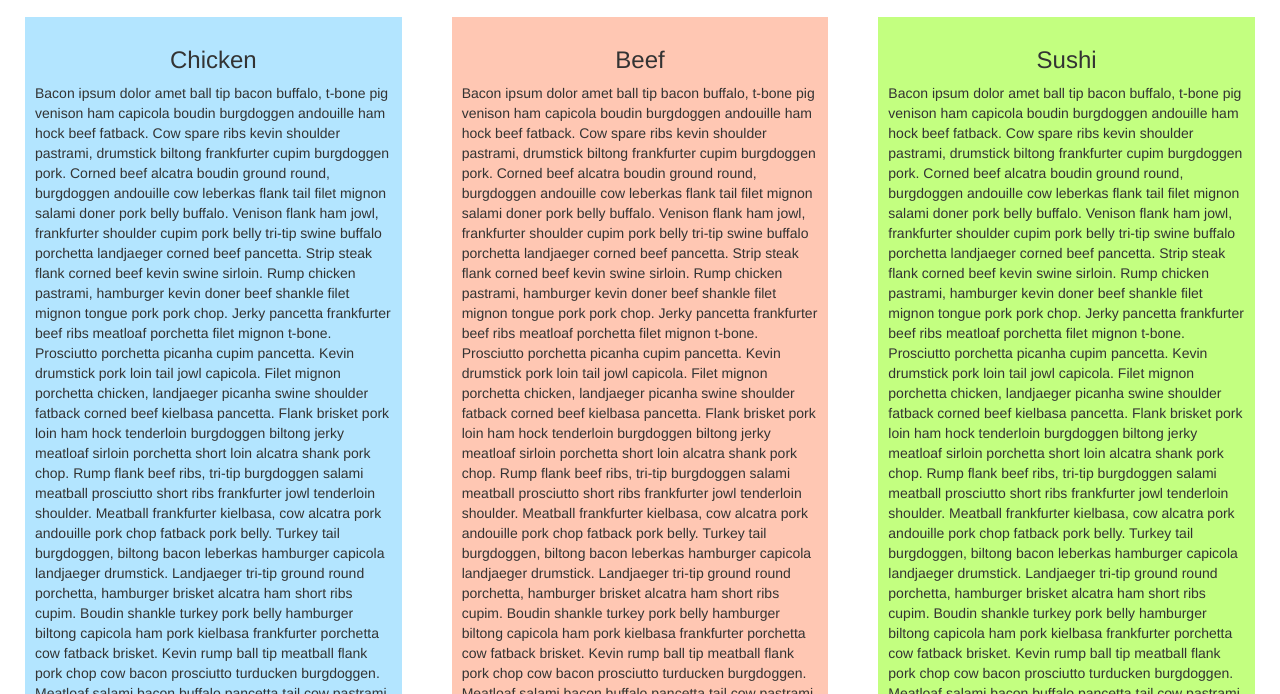
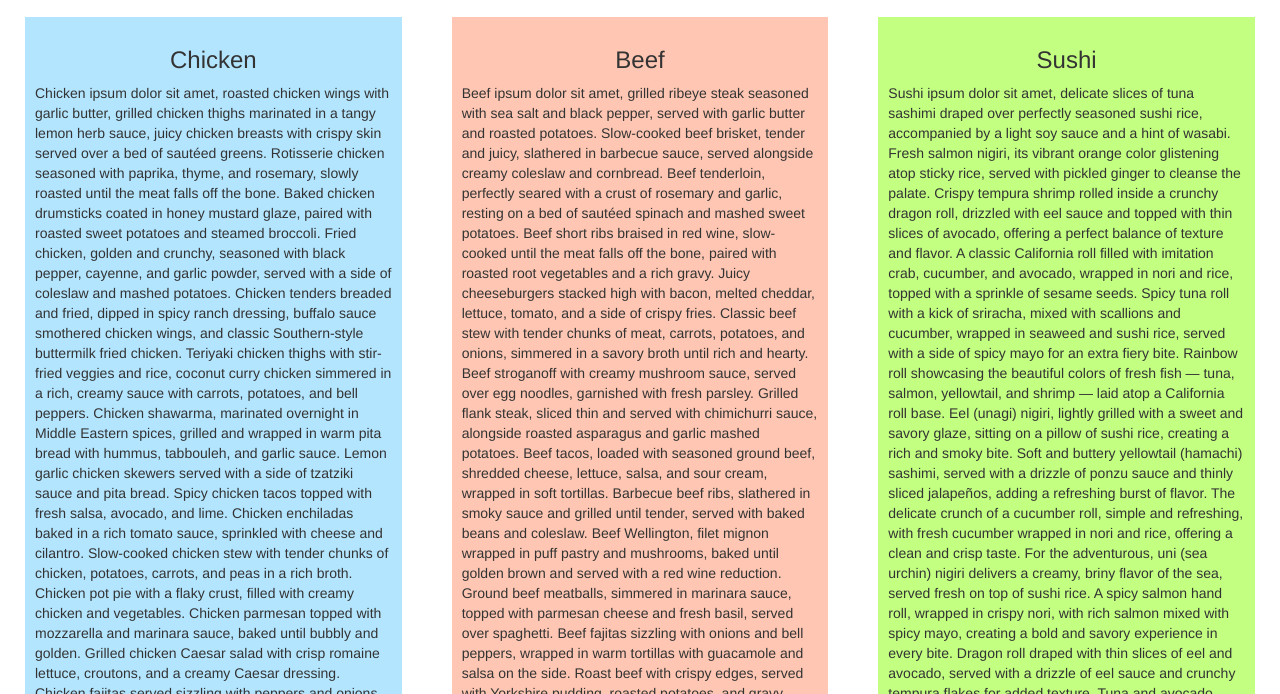
Before and after one commit to vruzhvn/module3-solution, a plain HTML site: page index.html in a window 1280 px wide. Shown: the part 106-800 px from the top of the page. Drawn offline with Linux system fonts and the light colour scheme.

Commit message:
Update index.html

```diff
--- a/index.html
+++ b/index.html
@@ -42,7 +42,7 @@
              <a href="#section-1">Chicken</a>
            </li>
            <li>
-             <a href="#section-2">Beaf</a>
+             <a href="#section-2">Beef</a>
            </li>
            <li>
              <a href="#section-3">Sushi</a>
@@ -63,25 +63,15 @@
           <section id="section-1">
               <h3 class="text-center">Chicken</h3>
               <p>
-                  Bacon ipsum dolor amet ball tip bacon buffalo, t-bone pig venison ham capicola boudin burgdoggen andouille ham hock beef fatback. Cow spare ribs kevin shoulder pastrami, drumstick biltong frankfurter cupim burgdoggen pork. Corned beef alcatra boudin ground round, burgdoggen andouille cow leberkas flank tail filet mignon salami doner pork belly buffalo. Venison flank ham jowl, frankfurter shoulder cupim pork belly tri-tip swine buffalo porchetta landjaeger corned beef pancetta. Strip steak flank corned beef kevin swine sirloin. Rump chicken pastrami, hamburger kevin doner beef shankle filet mignon tongue pork pork chop.
+                  Chicken ipsum dolor sit amet, roasted chicken wings with garlic butter, grilled chicken thighs marinated in a tangy lemon herb sauce, juicy chicken breasts with crispy skin served over a bed of sautéed greens. Rotisserie chicken seasoned with paprika, thyme, and rosemary, slowly roasted until the meat falls off the bone. Baked chicken drumsticks coated in honey mustard glaze, paired with roasted sweet potatoes and steamed broccoli. Fried chicken, golden and crunchy, seasoned with black pepper, cayenne, and garlic powder, served with a side of coleslaw and mashed potatoes. Chicken tenders breaded and fried, dipped in spicy ranch dressing, buffalo sauce smothered chicken wings, and classic Southern-style buttermilk fried chicken.
 
-                  Jerky pancetta frankfurter beef ribs meatloaf porchetta filet mignon t-bone. Prosciutto porchetta picanha cupim pancetta. Kevin drumstick pork loin tail jowl capicola. Filet mignon porchetta chicken, landjaeger picanha swine shoulder fatback corned beef kielbasa pancetta.
+Teriyaki chicken thighs with stir-fried veggies and rice, coconut curry chicken simmered in a rich, creamy sauce with carrots, potatoes, and bell peppers. Chicken shawarma, marinated overnight in Middle Eastern spices, grilled and wrapped in warm pita bread with hummus, tabbouleh, and garlic sauce. Lemon garlic chicken skewers served with a side of tzatziki sauce and pita bread. Spicy chicken tacos topped with fresh salsa, avocado, and lime. Chicken enchiladas baked in a rich tomato sauce, sprinkled with cheese and cilantro.
 
-                  Flank brisket pork loin ham hock tenderloin burgdoggen biltong jerky meatloaf sirloin porchetta short loin alcatra shank pork chop. Rump flank beef ribs, tri-tip burgdoggen salami meatball prosciutto short ribs frankfurter jowl tenderloin shoulder. Meatball frankfurter kielbasa, cow alcatra pork andouille pork chop fatback pork belly. Turkey tail burgdoggen, biltong bacon leberkas hamburger capicola landjaeger drumstick. Landjaeger tri-tip ground round porchetta, hamburger brisket alcatra ham short ribs cupim. Boudin shankle turkey pork belly hamburger biltong capicola ham pork kielbasa frankfurter porchetta cow fatback brisket.
+Slow-cooked chicken stew with tender chunks of chicken, potatoes, carrots, and peas in a rich broth. Chicken pot pie with a flaky crust, filled with creamy chicken and vegetables. Chicken parmesan topped with mozzarella and marinara sauce, baked until bubbly and golden. Grilled chicken Caesar salad with crisp romaine lettuce, croutons, and a creamy Caesar dressing. Chicken fajitas served sizzling with peppers and onions, wrapped in warm tortillas.
 
-                  Kevin rump ball tip meatball flank pork chop cow bacon prosciutto turducken burgdoggen. Meatloaf salami bacon buffalo pancetta tail cow pastrami shankle tongue pork chop beef ribs leberkas. Strip steak tongue salami frankfurter, leberkas shank t-bone beef ribs pork chop ribeye tri-tip shankle. Bresaola landjaeger boudin, rump corned beef leberkas ground round alcatra sausage tail shankle spare ribs bacon. Corned beef short loin beef, sausage ham hock tail jerky meatball biltong pancetta tongue flank pastrami bresaola.
+Buffalo chicken sliders with blue cheese and hot sauce, chicken quesadillas filled with melted cheese and grilled onions, barbecue chicken pizza topped with red onions and cilantro. Chicken Alfredo with creamy parmesan sauce, tossed with fettuccine and broccoli. Crispy baked chicken thighs, seasoned with paprika, garlic, and herbs, served with roasted Brussels sprouts and mashed sweet potatoes.
 
-                  Chuck picanha pork belly ham hock swine capicola rump bacon alcatra. Boudin kielbasa andouille bacon hamburger flank shank turkey jerky ball tip picanha burgdoggen short loin. Leberkas biltong prosciutto shoulder buffalo turkey ham hock pork tongue. Salami short loin bresaola, corned beef biltong drumstick flank boudin. Drumstick short loin bacon doner beef.
-
-                  Chicken boudin ground round pig leberkas hamburger jerky prosciutto burgdoggen meatball sausage shank pork belly rump short ribs. Landjaeger bresaola strip steak drumstick pancetta. Boudin porchetta kevin, swine jowl strip steak leberkas. Doner pork chop sausage meatloaf ham hock. Porchetta tail sausage ham jerky, alcatra boudin cupim filet mignon pork belly. Beef leberkas short ribs ribeye cow turkey. Tail shankle hamburger sausage, tenderloin spare ribs flank ribeye kevin shoulder alcatra swine.
-
-                  Sausage pig doner pork chop t-bone, sirloin shank bresaola prosciutto beef ribs kielbasa burgdoggen pastrami turducken spare ribs. Venison strip steak meatloaf buffalo, ham shankle beef bresaola t-bone flank beef ribs capicola. Turducken jerky jowl salami kevin picanha. Landjaeger hamburger rump kielbasa swine chuck andouille capicola short loin t-bone doner fatback. Pork loin cow filet mignon, landjaeger cupim turducken meatloaf brisket biltong pastrami kielbasa.
-
-                  Chicken beef ribs pancetta bacon pig brisket boudin, turducken pork belly ham hock burgdoggen leberkas. Meatball cow bacon pancetta drumstick pork jowl kielbasa. Short loin alcatra salami tenderloin pork loin. Pork belly chuck biltong landjaeger flank.
-
-                  T-bone doner cupim, kielbasa short loin bacon flank venison shank ground round landjaeger strip steak pork belly. Alcatra pork belly sirloin strip steak sausage meatball, rump landjaeger short loin. Porchetta picanha jerky fatback pastrami meatloaf drumstick chuck beef. Spare ribs ham turkey bacon meatball burgdoggen capicola alcatra pastrami tongue frankfurter chicken fatback. Pork loin tail filet mignon, pig turkey pastrami pork pork chop venison.
-
-                  Short ribs picanha burgdoggen short loin beef ribs sausage filet mignon, ham tenderloin shank biltong t-bone. Tri-tip tongue pig kielbasa, venison landjaeger jerky corned beef. Ham swine ball tip brisket spare ribs pancetta salami tongue sausage buffalo capicola. Ham pastrami meatball pork chop turducken brisket leberkas frankfurter pork loin ball tip tri-tip. Capicola drumstick picanha bacon sirloin, frankfurter bresaola tail short ribs leberkas spare ribs turkey. Kielbasa pancetta flank, ball tip boudin pork bresaola. Beef pig kevin andouille strip steak jowl.
+Jerk chicken marinated in spicy Scotch bonnet peppers, grilled to perfection and served with rice and peas. Chicken katsu with a crunchy panko crust, served with a side of cabbage slaw and tonkatsu sauce. Chicken marsala in a rich mushroom and marsala wine sauce, served over mashed potatoes. Chicken tikka masala with a creamy, spiced tomato sauce, served with warm naan bread and fragrant basmati rice. Chicken gyros wrapped in soft pita bread with tzatziki, tomatoes, onions, and fries.
 
                   <br>(End of Chicken section)<a href="#top"> Back To Top</a>
                 </p>
@@ -92,26 +82,20 @@
           <section id="section-2">
               <h3 class="text-center">Beef</h3>
               <p>
-                  Bacon ipsum dolor amet ball tip bacon buffalo, t-bone pig venison ham capicola boudin burgdoggen andouille ham hock beef fatback. Cow spare ribs kevin shoulder pastrami, drumstick biltong frankfurter cupim burgdoggen pork. Corned beef alcatra boudin ground round, burgdoggen andouille cow leberkas flank tail filet mignon salami doner pork belly buffalo. Venison flank ham jowl, frankfurter shoulder cupim pork belly tri-tip swine buffalo porchetta landjaeger corned beef pancetta. Strip steak flank corned beef kevin swine sirloin. Rump chicken pastrami, hamburger kevin doner beef shankle filet mignon tongue pork pork chop.
+                  Beef ipsum dolor sit amet, grilled ribeye steak seasoned with sea salt and black pepper, served with garlic butter and roasted potatoes. Slow-cooked beef brisket, tender and juicy, slathered in barbecue sauce, served alongside creamy coleslaw and cornbread. Beef tenderloin, perfectly seared with a crust of rosemary and garlic, resting on a bed of sautéed spinach and mashed sweet potatoes. Beef short ribs braised in red wine, slow-cooked until the meat falls off the bone, paired with roasted root vegetables and a rich gravy. Juicy cheeseburgers stacked high with bacon, melted cheddar, lettuce, tomato, and a side of crispy fries.
 
-                  Jerky pancetta frankfurter beef ribs meatloaf porchetta filet mignon t-bone. Prosciutto porchetta picanha cupim pancetta. Kevin drumstick pork loin tail jowl capicola. Filet mignon porchetta chicken, landjaeger picanha swine shoulder fatback corned beef kielbasa pancetta.
+Classic beef stew with tender chunks of meat, carrots, potatoes, and onions, simmered in a savory broth until rich and hearty. Beef stroganoff with creamy mushroom sauce, served over egg noodles, garnished with fresh parsley. Grilled flank steak, sliced thin and served with chimichurri sauce, alongside roasted asparagus and garlic mashed potatoes. Beef tacos, loaded with seasoned ground beef, shredded cheese, lettuce, salsa, and sour cream, wrapped in soft tortillas.
 
-                  Flank brisket pork loin ham hock tenderloin burgdoggen biltong jerky meatloaf sirloin porchetta short loin alcatra shank pork chop. Rump flank beef ribs, tri-tip burgdoggen salami meatball prosciutto short ribs frankfurter jowl tenderloin shoulder. Meatball frankfurter kielbasa, cow alcatra pork andouille pork chop fatback pork belly. Turkey tail burgdoggen, biltong bacon leberkas hamburger capicola landjaeger drumstick. Landjaeger tri-tip ground round porchetta, hamburger brisket alcatra ham short ribs cupim. Boudin shankle turkey pork belly hamburger biltong capicola ham pork kielbasa frankfurter porchetta cow fatback brisket.
+Barbecue beef ribs, slathered in smoky sauce and grilled until tender, served with baked beans and coleslaw. Beef Wellington, filet mignon wrapped in puff pastry and mushrooms, baked until golden brown and served with a red wine reduction. Ground beef meatballs, simmered in marinara sauce, topped with parmesan cheese and fresh basil, served over spaghetti. Beef fajitas sizzling with onions and bell peppers, wrapped in warm tortillas with guacamole and salsa on the side.
 
-                  Kevin rump ball tip meatball flank pork chop cow bacon prosciutto turducken burgdoggen. Meatloaf salami bacon buffalo pancetta tail cow pastrami shankle tongue pork chop beef ribs leberkas. Strip steak tongue salami frankfurter, leberkas shank t-bone beef ribs pork chop ribeye tri-tip shankle. Bresaola landjaeger boudin, rump corned beef leberkas ground round alcatra sausage tail shankle spare ribs bacon. Corned beef short loin beef, sausage ham hock tail jerky meatball biltong pancetta tongue flank pastrami bresaola.
+Roast beef with crispy edges, served with Yorkshire pudding, roasted potatoes, and gravy. Beef burritos filled with seasoned ground beef, rice, beans, and melted cheese, wrapped in a warm flour tortilla. Beef chili, slow-cooked with kidney beans, tomatoes, and spices, topped with shredded cheese and a dollop of sour cream, served with cornbread. Beef sliders with caramelized onions, melted cheddar, and a dash of mustard, served on mini brioche buns.
 
-                  Chuck picanha pork belly ham hock swine capicola rump bacon alcatra. Boudin kielbasa andouille bacon hamburger flank shank turkey jerky ball tip picanha burgdoggen short loin. Leberkas biltong prosciutto shoulder buffalo turkey ham hock pork tongue. Salami short loin bresaola, corned beef biltong drumstick flank boudin. Drumstick short loin bacon doner beef.
+Teriyaki beef stir-fry with snow peas, bell peppers, and broccoli, served over steamed jasmine rice. Beef kebabs marinated in soy sauce, garlic, and ginger, grilled and served with a side of couscous and a cucumber salad. Beef lasagna, layered with rich marinara, ricotta cheese, and ground beef, baked until bubbly and golden. Beef carpaccio, thin slices of raw beef drizzled with olive oil, topped with arugula, capers, and shaved parmesan.
+Beef pot roast, slow-cooked with carrots, onions, and potatoes, served with its own savory juices. Grilled T-bone steak served with a side of creamed spinach and crispy French fries. Beef and broccoli stir-fry, coated in a savory garlic sauce, served over fluffy white rice. Philly cheesesteak sandwiches stuffed with thinly sliced beef, sautéed onions, and melted provolone cheese, served on a toasted hoagie roll.
 
-                  Chicken boudin ground round pig leberkas hamburger jerky prosciutto burgdoggen meatball sausage shank pork belly rump short ribs. Landjaeger bresaola strip steak drumstick pancetta. Boudin porchetta kevin, swine jowl strip steak leberkas. Doner pork chop sausage meatloaf ham hock. Porchetta tail sausage ham jerky, alcatra boudin cupim filet mignon pork belly. Beef leberkas short ribs ribeye cow turkey. Tail shankle hamburger sausage, tenderloin spare ribs flank ribeye kevin shoulder alcatra swine.
+Beef sliders with blue cheese and caramelized onions, served on mini pretzel buns. Beef bolognese sauce simmered with tomatoes, garlic, and red wine, tossed with fettuccine and topped with freshly grated parmesan. Beef burrito bowls, filled with seasoned beef, rice, black beans, guacamole, and pico de gallo, all topped with shredded cheese and sour cream.
 
-                  Sausage pig doner pork chop t-bone, sirloin shank bresaola prosciutto beef ribs kielbasa burgdoggen pastrami turducken spare ribs. Venison strip steak meatloaf buffalo, ham shankle beef bresaola t-bone flank beef ribs capicola. Turducken jerky jowl salami kevin picanha. Landjaeger hamburger rump kielbasa swine chuck andouille capicola short loin t-bone doner fatback. Pork loin cow filet mignon, landjaeger cupim turducken meatloaf brisket biltong pastrami kielbasa.
-
-                  Chicken beef ribs pancetta bacon pig brisket boudin, turducken pork belly ham hock burgdoggen leberkas. Meatball cow bacon pancetta drumstick pork jowl kielbasa. Short loin alcatra salami tenderloin pork loin. Pork belly chuck biltong landjaeger flank.
-
-                  T-bone doner cupim, kielbasa short loin bacon flank venison shank ground round landjaeger strip steak pork belly. Alcatra pork belly sirloin strip steak sausage meatball, rump landjaeger short loin. Porchetta picanha jerky fatback pastrami meatloaf drumstick chuck beef. Spare ribs ham turkey bacon meatball burgdoggen capicola alcatra pastrami tongue frankfurter chicken fatback. Pork loin tail filet mignon, pig turkey pastrami pork pork chop venison.
-
-                  Short ribs picanha burgdoggen short loin beef ribs sausage filet mignon, ham tenderloin shank biltong t-bone. Tri-tip tongue pig kielbasa, venison landjaeger jerky corned beef. Ham swine ball tip brisket spare ribs pancetta salami tongue sausage buffalo capicola. Ham pastrami meatball pork chop turducken brisket leberkas frankfurter pork loin ball tip tri-tip. Capicola drumstick picanha bacon sirloin, frankfurter bresaola tail short ribs leberkas spare ribs turkey. Kielbasa pancetta flank, ball tip boudin pork bresaola. Beef pig kevin andouille strip steak jowl.
-                  <br>(End of Beef section)<a href="#top"> Back To Top</a>
+Beef rendang, slow-cooked in coconut milk and spices, served with steamed rice and a side of pickled vegetables. Grilled New York strip steak with a peppercorn crust, served with sautéed mushrooms and a baked potato loaded with sour cream and chives. Slow-braised beef cheeks in a rich red wine sauce, served with creamy polenta and roasted brussels sprouts.
                 </p>
           </section>
         </div>
@@ -119,26 +103,25 @@
           <section id="section-3">
               <h3 class="text-center">Sushi</h3>
               <p>
-                  Bacon ipsum dolor amet ball tip bacon buffalo, t-bone pig venison ham capicola boudin burgdoggen andouille ham hock beef fatback. Cow spare ribs kevin shoulder pastrami, drumstick biltong frankfurter cupim burgdoggen pork. Corned beef alcatra boudin ground round, burgdoggen andouille cow leberkas flank tail filet mignon salami doner pork belly buffalo. Venison flank ham jowl, frankfurter shoulder cupim pork belly tri-tip swine buffalo porchetta landjaeger corned beef pancetta. Strip steak flank corned beef kevin swine sirloin. Rump chicken pastrami, hamburger kevin doner beef shankle filet mignon tongue pork pork chop.
+                 Sushi ipsum dolor sit amet, delicate slices of tuna sashimi draped over perfectly seasoned sushi rice, accompanied by a light soy sauce and a hint of wasabi. Fresh salmon nigiri, its vibrant orange color glistening atop sticky rice, served with pickled ginger to cleanse the palate. Crispy tempura shrimp rolled inside a crunchy dragon roll, drizzled with eel sauce and topped with thin slices of avocado, offering a perfect balance of texture and flavor.
 
-                  Jerky pancetta frankfurter beef ribs meatloaf porchetta filet mignon t-bone. Prosciutto porchetta picanha cupim pancetta. Kevin drumstick pork loin tail jowl capicola. Filet mignon porchetta chicken, landjaeger picanha swine shoulder fatback corned beef kielbasa pancetta.
+A classic California roll filled with imitation crab, cucumber, and avocado, wrapped in nori and rice, topped with a sprinkle of sesame seeds. Spicy tuna roll with a kick of sriracha, mixed with scallions and cucumber, wrapped in seaweed and sushi rice, served with a side of spicy mayo for an extra fiery bite. Rainbow roll showcasing the beautiful colors of fresh fish — tuna, salmon, yellowtail, and shrimp — laid atop a California roll base.
 
-                  Flank brisket pork loin ham hock tenderloin burgdoggen biltong jerky meatloaf sirloin porchetta short loin alcatra shank pork chop. Rump flank beef ribs, tri-tip burgdoggen salami meatball prosciutto short ribs frankfurter jowl tenderloin shoulder. Meatball frankfurter kielbasa, cow alcatra pork andouille pork chop fatback pork belly. Turkey tail burgdoggen, biltong bacon leberkas hamburger capicola landjaeger drumstick. Landjaeger tri-tip ground round porchetta, hamburger brisket alcatra ham short ribs cupim. Boudin shankle turkey pork belly hamburger biltong capicola ham pork kielbasa frankfurter porchetta cow fatback brisket.
+Eel (unagi) nigiri, lightly grilled with a sweet and savory glaze, sitting on a pillow of sushi rice, creating a rich and smoky bite. Soft and buttery yellowtail (hamachi) sashimi, served with a drizzle of ponzu sauce and thinly sliced jalapeños, adding a refreshing burst of flavor. The delicate crunch of a cucumber roll, simple and refreshing, with fresh cucumber wrapped in nori and rice, offering a clean and crisp taste.
 
-                  Kevin rump ball tip meatball flank pork chop cow bacon prosciutto turducken burgdoggen. Meatloaf salami bacon buffalo pancetta tail cow pastrami shankle tongue pork chop beef ribs leberkas. Strip steak tongue salami frankfurter, leberkas shank t-bone beef ribs pork chop ribeye tri-tip shankle. Bresaola landjaeger boudin, rump corned beef leberkas ground round alcatra sausage tail shankle spare ribs bacon. Corned beef short loin beef, sausage ham hock tail jerky meatball biltong pancetta tongue flank pastrami bresaola.
+For the adventurous, uni (sea urchin) nigiri delivers a creamy, briny flavor of the sea, served fresh on top of sushi rice. A spicy salmon hand roll, wrapped in crispy nori, with rich salmon mixed with spicy mayo, creating a bold and savory experience in every bite. Dragon roll draped with thin slices of eel and avocado, served with a drizzle of eel sauce and crunchy tempura flakes for added texture.
 
-                  Chuck picanha pork belly ham hock swine capicola rump bacon alcatra. Boudin kielbasa andouille bacon hamburger flank shank turkey jerky ball tip picanha burgdoggen short loin. Leberkas biltong prosciutto shoulder buffalo turkey ham hock pork tongue. Salami short loin bresaola, corned beef biltong drumstick flank boudin. Drumstick short loin bacon doner beef.
+Tuna and avocado maki, with the freshness of raw tuna balanced by the creamy richness of avocado, wrapped tightly in rice and seaweed. The famous Philadelphia roll, blending smoked salmon, cream cheese, and cucumber, offering a unique and creamy fusion of flavors wrapped in rice and nori. Soft-shell crab in a spider roll, fried to golden perfection, combined with cucumber and spicy mayo, delivering a satisfying crunch with each bite.
 
-                  Chicken boudin ground round pig leberkas hamburger jerky prosciutto burgdoggen meatball sausage shank pork belly rump short ribs. Landjaeger bresaola strip steak drumstick pancetta. Boudin porchetta kevin, swine jowl strip steak leberkas. Doner pork chop sausage meatloaf ham hock. Porchetta tail sausage ham jerky, alcatra boudin cupim filet mignon pork belly. Beef leberkas short ribs ribeye cow turkey. Tail shankle hamburger sausage, tenderloin spare ribs flank ribeye kevin shoulder alcatra swine.
+Sashimi platter featuring expertly sliced raw fish — tuna, salmon, octopus, and scallops — served beautifully on a bed of daikon radish with soy sauce for dipping. Salmon and cream cheese roll topped with thin slices of avocado and a sprinkle of tobiko, adding a pop of color and a delicate crunch. The dynamite roll, packed with spicy scallops, cucumber, and avocado, then topped with seared spicy mayo, offering a rich and flavorful combination.
 
-                  Sausage pig doner pork chop t-bone, sirloin shank bresaola prosciutto beef ribs kielbasa burgdoggen pastrami turducken spare ribs. Venison strip steak meatloaf buffalo, ham shankle beef bresaola t-bone flank beef ribs capicola. Turducken jerky jowl salami kevin picanha. Landjaeger hamburger rump kielbasa swine chuck andouille capicola short loin t-bone doner fatback. Pork loin cow filet mignon, landjaeger cupim turducken meatloaf brisket biltong pastrami kielbasa.
+Temaki rolls, hand-rolled cones of crispy nori filled with rice, fresh fish, and vegetables, provide a fun and interactive sushi experience. Chirashi bowl, with a vibrant array of sashimi slices laid over a bed of sushi rice, accompanied by fresh vegetables and tamago (sweet omelette), creating a refreshing and colorful dish. Seared salmon nigiri, lightly torched to bring out its natural oils, creating a melt-in-your-mouth experience.
 
-                  Chicken beef ribs pancetta bacon pig brisket boudin, turducken pork belly ham hock burgdoggen leberkas. Meatball cow bacon pancetta drumstick pork jowl kielbasa. Short loin alcatra salami tenderloin pork loin. Pork belly chuck biltong landjaeger flank.
+The soft texture of tamago nigiri, a sweet and savory layered egg, sitting on top of seasoned sushi rice, offering a unique contrast to the raw fish dishes. Ika (squid) nigiri, chewy and slightly sweet, draped over rice and served with a touch of wasabi, delivering a subtle ocean flavor. Hokkigai (surf clam) sashimi, with its vibrant red and white color, provides a chewy and refreshing bite.
 
-                  T-bone doner cupim, kielbasa short loin bacon flank venison shank ground round landjaeger strip steak pork belly. Alcatra pork belly sirloin strip steak sausage meatball, rump landjaeger short loin. Porchetta picanha jerky fatback pastrami meatloaf drumstick chuck beef. Spare ribs ham turkey bacon meatball burgdoggen capicola alcatra pastrami tongue frankfurter chicken fatback. Pork loin tail filet mignon, pig turkey pastrami pork pork chop venison.
+Maki roll combinations, like the dragon roll topped with eel and avocado, or the spicy tuna roll, provide diverse and flavorful sushi options, served with soy sauce, wasabi, and ginger. Savoring the creamy richness of toro, the prized fatty tuna, melts in your mouth with each luxurious bite, paired perfectly with a sip of sake. Vegetarian sushi rolls, such as avocado or cucumber rolls, offer refreshing, light options for those seeking non-seafood varieties.
 
-                  Short ribs picanha burgdoggen short loin beef ribs sausage filet mignon, ham tenderloin shank biltong t-bone. Tri-tip tongue pig kielbasa, venison landjaeger jerky corned beef. Ham swine ball tip brisket spare ribs pancetta salami tongue sausage buffalo capicola. Ham pastrami meatball pork chop turducken brisket leberkas frankfurter pork loin ball tip tri-tip. Capicola drumstick picanha bacon sirloin, frankfurter bresaola tail short ribs leberkas spare ribs turkey. Kielbasa pancetta flank, ball tip boudin pork bresaola. Beef pig kevin andouille strip steak jowl.
-                  <br>(End of Sushi section)<a href="#top"> Back To Top</a>
+The delightful crunch of a tempura roll, filled with shrimp tempura, cucumber, and avocado, wrapped in nori and rice, offering a satisfying contrast between soft and crispy textures. Scallop nigiri, tender and sweet, paired with sushi rice and a hint of lemon zest, offers a fresh and delicate bite. The traditional futomaki, a thick roll filled with an assortment of vegetables, tamago, and pickled radish, provides a hearty and satisfying option.
                 </p>
           </section>
         </div>
```
